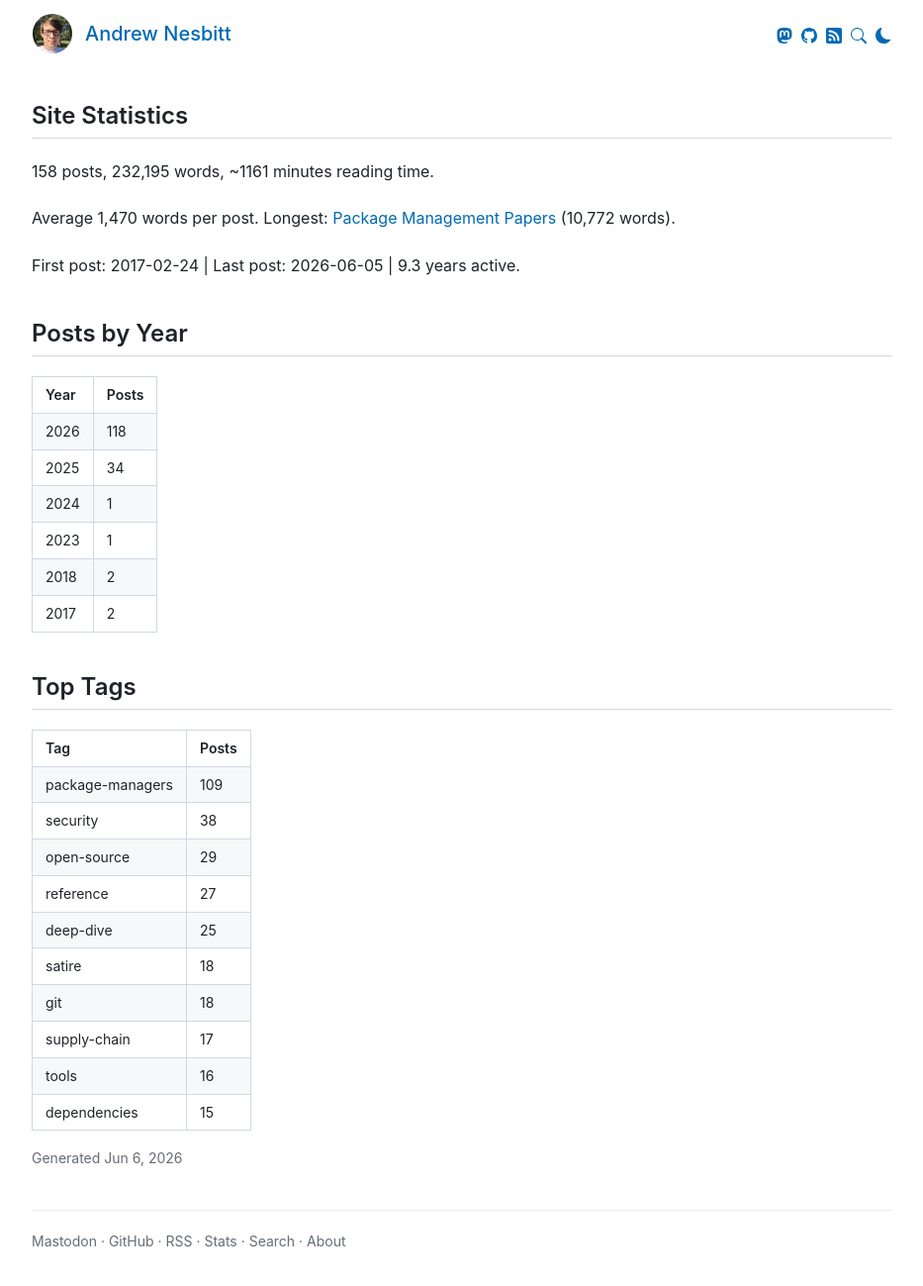
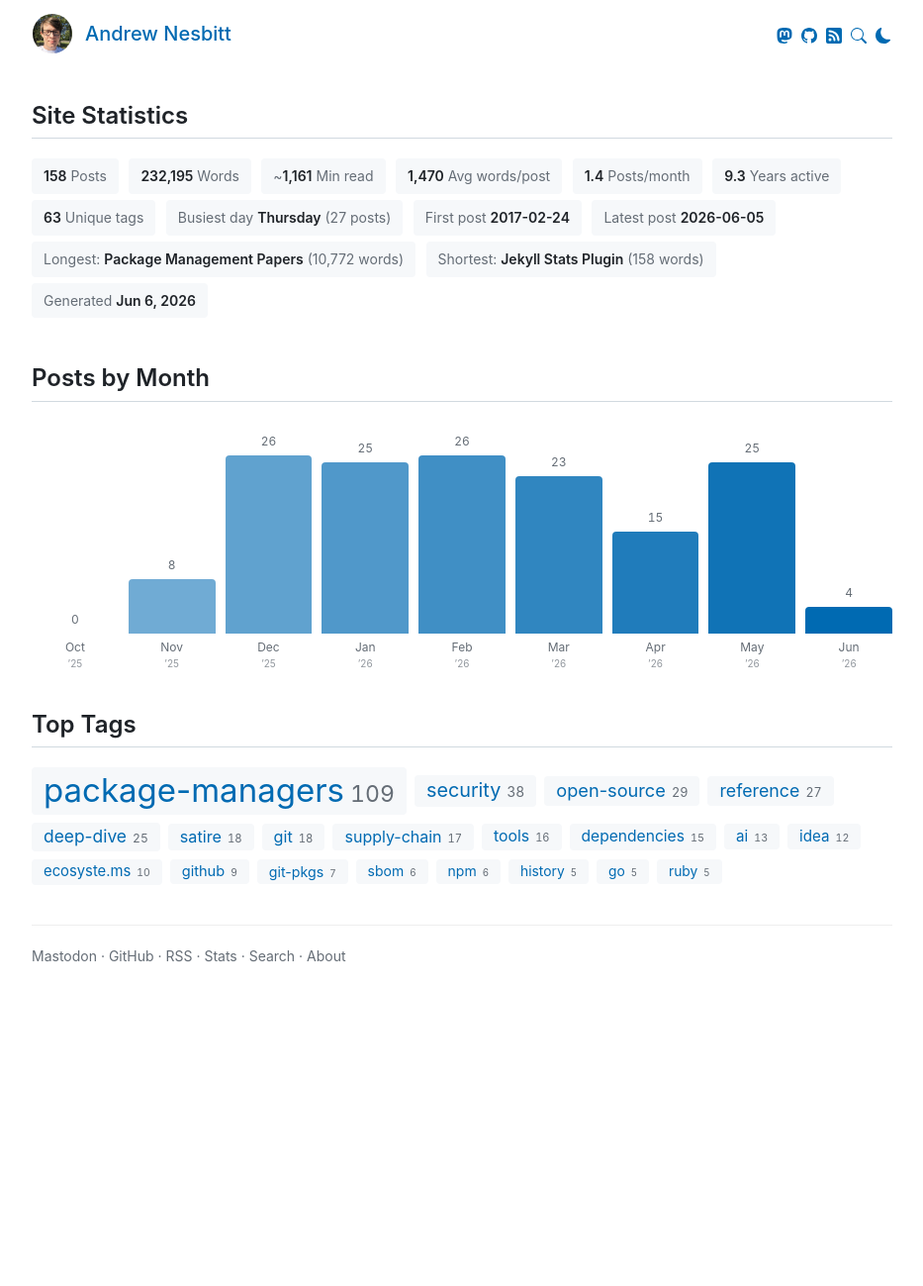
Before and after one commit to andrew/nesbitt.io, a Jekyll site: the page built from stats.html, in a window 1280 px wide, cut to the strip 106-1460 px from the top of the page. Shown: the top 1299 px of the strip at 99% size, without its empty margins (173-1106 px from the left). Built offline with Jekyll 4.4.1, drawn with Linux system fonts in a browser that asks for light colours; comment, search, counter and statistics services are not loaded; after the commit the page ends 1172 px from its top, so only the background shows below that.

Commit message:
Update stats page

```diff
--- a/_data/stats.json
+++ b/_data/stats.json
@@ -1,5 +1,5 @@
 {
-  "generated_at": "2026-06-06T07:48:50Z",
+  "generated_at": "2026-06-06T07:49:01Z",
   "total_posts": 158,
   "total_words": 232195,
   "reading_minutes": 1161,
--- a/stats.html
+++ b/stats.html
@@ -6,41 +6,75 @@ title: Stats
 <div class="post-content">
   <h2>Site Statistics</h2>
 
-  <p>{{ site.data.stats.total_posts }} posts, {{ site.data.stats.total_words | number_with_commas }} words, ~{{ site.data.stats.reading_minutes }} minutes reading time.</p>
+  {% assign max_day = "" %}
+  {% assign max_day_count = 0 %}
+  {% for day in site.data.stats.posts_by_day_of_week %}
+    {% if day[1] > max_day_count %}{% assign max_day_count = day[1] %}{% assign max_day = day[0] %}{% endif %}
+  {% endfor %}
 
-  <p>Average {{ site.data.stats.average_words | number_with_commas }} words per post. Longest: <a href="{{ site.data.stats.longest_post.url }}">{{ site.data.stats.longest_post.title }}</a> ({{ site.data.stats.longest_post.words | number_with_commas }} words).</p>
+  <div class="factoids">
+    <span class="factoid"><strong>{{ site.data.stats.total_posts }}</strong> Posts</span>
+    <span class="factoid"><strong>{{ site.data.stats.total_words | number_with_commas }}</strong> Words</span>
+    <span class="factoid">~<strong>{{ site.data.stats.reading_minutes | number_with_commas }}</strong> Min read</span>
+    <span class="factoid"><strong>{{ site.data.stats.average_words | number_with_commas }}</strong> Avg words/post</span>
+    <span class="factoid"><strong>{{ site.data.stats.posts_per_month }}</strong> Posts/month</span>
+    <span class="factoid"><strong>{{ site.data.stats.years_active }}</strong> Years active</span>
+    <span class="factoid"><strong>{{ site.data.stats.tags | size }}</strong> Unique tags</span>
+    <span class="factoid">Busiest day <strong>{{ max_day | capitalize }}</strong> ({{ max_day_count }} posts)</span>
+    <span class="factoid">First post <strong>{{ site.data.stats.first_post.date }}</strong></span>
+    <span class="factoid">Latest post <strong>{{ site.data.stats.last_post.date }}</strong></span>
+    <a class="factoid" href="{{ site.data.stats.longest_post.url }}">Longest: <strong>{{ site.data.stats.longest_post.title }}</strong> ({{ site.data.stats.longest_post.words | number_with_commas }} words)</a>
+    <a class="factoid" href="{{ site.data.stats.shortest_post.url }}">Shortest: <strong>{{ site.data.stats.shortest_post.title }}</strong> ({{ site.data.stats.shortest_post.words | number_with_commas }} words)</a>
+    <span class="factoid">Generated <strong>{{ site.data.stats.generated_at | date: "%b %-d, %Y" }}</strong></span>
+  </div>
 
-  <p>First post: {{ site.data.stats.first_post.date }} | Last post: {{ site.data.stats.last_post.date }} | {{ site.data.stats.years_active }} years active.</p>
+  <h2>Posts by Month</h2>
 
-  <h2>Posts by Year</h2>
+  {% assign curr_year = site.time | date: "%Y" | plus: 0 %}
+  {% assign curr_month = site.time | date: "%-m" | plus: 0 %}
 
-  <table>
-    <tr>
-      <th>Year</th>
-      <th>Posts</th>
-    </tr>
-    {% for year in site.data.stats.posts_by_year %}
-    <tr>
-      <td>{{ year.year }}</td>
-      <td>{{ year.count }}</td>
-    </tr>
+  {% assign month_max = 0 %}
+  {% for i in (0..8) %}
+    {% assign m = curr_month | minus: i %}
+    {% assign y = curr_year %}
+    {% if m < 1 %}{% assign m = m | plus: 12 %}{% assign y = y | minus: 1 %}{% endif %}
+    {% if m < 10 %}{% assign mstr = "0" | append: m %}{% else %}{% capture mstr %}{{ m }}{% endcapture %}{% endif %}
+    {% assign key = y | append: "-" | append: mstr %}
+    {% assign match = site.data.stats.posts_by_month | where: "month", key | first %}
+    {% if match and match.count > month_max %}{% assign month_max = match.count %}{% endif %}
+  {% endfor %}
+  {% if month_max == 0 %}{% assign month_max = 1 %}{% endif %}
+
+  <div class="stat-month-chart">
+    {% for i in (0..8) reversed %}
+      {% assign m = curr_month | minus: i %}
+      {% assign y = curr_year %}
+      {% if m < 1 %}{% assign m = m | plus: 12 %}{% assign y = y | minus: 1 %}{% endif %}
+      {% if m < 10 %}{% assign mstr = "0" | append: m %}{% else %}{% capture mstr %}{{ m }}{% endcapture %}{% endif %}
+      {% assign key = y | append: "-" | append: mstr %}
+      {% assign match = site.data.stats.posts_by_month | where: "month", key | first %}
+      {% if match %}{% assign count = match.count %}{% else %}{% assign count = 0 %}{% endif %}
+      {% assign h = count | times: 180 | divided_by: month_max %}
+      {% assign month_date = key | append: "-01" %}
+      <div class="stat-month-col" title="{{ month_date | date: '%B %Y' }}: {{ count }} posts">
+        <div class="stat-month-count">{{ count }}</div>
+        {% assign shade = 8 | minus: i %}
+        {% if count > 0 %}<div class="stat-month-bar" style="height: {{ h }}px; --shade: {{ shade }}"></div>{% endif %}
+        <div class="stat-month-label">{{ month_date | date: "%b" }}<br><span class="stat-month-year">&rsquo;{{ month_date | date: "%y" }}</span></div>
+      </div>
     {% endfor %}
-  </table>
+  </div>
 
   <h2>Top Tags</h2>
 
-  <table>
-    <tr>
-      <th>Tag</th>
-      <th>Posts</th>
-    </tr>
-    {% for tag in site.data.stats.tags limit:10 %}
-    <tr>
-      <td>{{ tag.name }}</td>
-      <td>{{ tag.count }}</td>
-    </tr>
+  {% assign top_tags = site.data.stats.tags | slice: 0, 20 %}
+  {% assign tags_by_count = top_tags | sort: "count" %}
+  {% assign tag_max = tags_by_count | last %}
+  <div class="tag-cloud">
+    {% for tag in top_tags %}
+    {% assign weight = tag.count | times: 100 | divided_by: tag_max.count %}
+    <a class="tag-cloud-item" style="--weight: {{ weight }}" href="/search/#{{ tag.name | url_encode }}">{{ tag.name }}<span class="tag-cloud-count">{{ tag.count }}</span></a>
     {% endfor %}
-  </table>
+  </div>
 
-  <p class="post-meta">Generated {{ site.data.stats.generated_at | date: "%b %-d, %Y" }}</p>
 </div>
--- a/style.css
+++ b/style.css
@@ -264,6 +264,164 @@ img{
 /* Strong and emphasis */
 .post-content strong{
   font-weight: 600;
+}
+
+/* Stats factoids */
+.factoids{
+  margin: 0 0 30px 0;
+}
+
+.factoid{
+  display: inline-block;
+  padding: 6px 12px;
+  margin: 0 6px 6px 0;
+  font-size: 14px;
+  color: var(--color-secondary);
+  background: var(--color-code-bg);
+  border-radius: 4px;
+}
+
+.factoid strong{
+  color: var(--color-text);
+  font-weight: 600;
+}
+
+a.factoid{
+  color: var(--color-secondary) !important;
+}
+
+a.factoid:hover{
+  text-decoration: none;
+}
+
+a.factoid:hover strong{
+  color: var(--color-accent);
+}
+
+/* Stats bar charts */
+.stat-chart{
+  margin: 0 0 30px 0;
+}
+
+.stat-row{
+  display: grid;
+  grid-template-columns: 90px 1fr 50px;
+  align-items: center;
+  gap: 12px;
+  margin-bottom: 6px;
+  font-size: 14px;
+}
+
+.stat-label{
+  text-align: right;
+  color: var(--color-secondary);
+  overflow: hidden;
+  text-overflow: ellipsis;
+  white-space: nowrap;
+}
+
+.stat-bar-track{
+  background-color: var(--color-code-bg);
+  border: 1px solid var(--color-border);
+  border-radius: 4px;
+  height: 18px;
+  overflow: hidden;
+}
+
+.stat-bar{
+  background-color: var(--color-accent);
+  height: 100%;
+  min-width: 2px;
+  opacity: 0.85;
+}
+
+.stat-count{
+  font-variant-numeric: tabular-nums;
+  color: var(--color-secondary);
+}
+
+@media (max-width: 500px){
+  .stat-row{
+    grid-template-columns: 70px 1fr 40px;
+    gap: 8px;
+  }
+}
+
+.stat-month-chart{
+  display: flex;
+  align-items: flex-end;
+  gap: 10px;
+  margin: 0 0 30px 0;
+  padding-top: 10px;
+}
+
+.stat-month-col{
+  flex: 1;
+  display: flex;
+  flex-direction: column;
+  align-items: center;
+  min-width: 0;
+}
+
+.stat-month-count{
+  font-size: 12px;
+  color: var(--color-secondary);
+  font-variant-numeric: tabular-nums;
+  margin-bottom: 4px;
+}
+
+.stat-month-bar{
+  width: 100%;
+  background-color: var(--color-accent);
+  opacity: calc(0.5 + var(--shade, 8) * 0.0625);
+  border-radius: 4px 4px 0 0;
+  min-height: 2px;
+}
+
+.stat-month-label{
+  font-size: 12px;
+  color: var(--color-secondary);
+  margin-top: 6px;
+  text-align: center;
+  line-height: 1.3;
+}
+
+.stat-month-year{
+  font-size: 10px;
+  opacity: 0.7;
+}
+
+/* Tag cloud */
+.tag-cloud{
+  display: flex;
+  flex-wrap: wrap;
+  gap: 8px;
+  align-items: center;
+  margin: 0 0 30px 0;
+  line-height: 1.4;
+}
+
+.tag-cloud-item{
+  display: inline-flex;
+  align-items: baseline;
+  gap: 6px;
+  padding: 4px 12px;
+  background: var(--color-code-bg);
+  border-radius: 4px;
+  color: var(--color-accent) !important;
+  font-size: calc(13px + var(--weight, 50) * 0.2px);
+  line-height: 1.2;
+  text-decoration: none;
+}
+
+.tag-cloud-item:hover{
+  text-decoration: underline;
+}
+
+.tag-cloud-count{
+  font-size: 0.7em;
+  color: var(--color-secondary);
+  font-variant-numeric: tabular-nums;
 }
 
 /*@media only screen and (max-width: 760px) {
```
